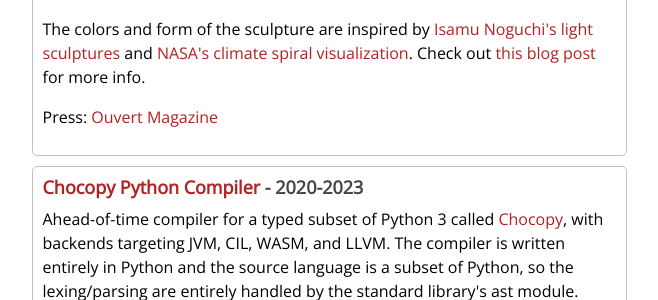
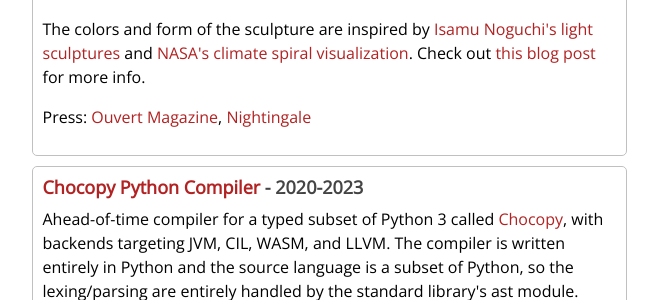
Before and after one commit to yangdanny97/yangdanny97.github.io, a Jekyll site: the page built from projects/index.html, in a window 1280 px wide and 900 px high, scrolled down 309 px. Shown: the part 154-454 px from the top of the window, without its empty margins (311-969 px from the left). Built offline with Jekyll 4.4.1, drawn with Linux system fonts in a browser that asks for light colours.

Commit message:
add nightingale link and image

```diff
--- a/projects/index.html
+++ b/projects/index.html
@@ -26,7 +26,7 @@
                     href="https://shop.noguchi.org/collections/akari-light-sculptures" target="_blank">Isamu Noguchi's
                     light sculptures</a> and <a href="https://svs.gsfc.nasa.gov/5057/" target="_blank">NASA's climate
                     spiral visualization</a>. Check out <a href="https://yangdanny97.github.io/blog/2024/11/22/from-data-to-art-rat-revolution">this blog post</a> for more info.</p>
-            <p>Press: <a href="https://ouvertmagazine.com/2024/04/26/dxd-using-art-and-design-to-humanize-data/"  target="_blank">Ouvert Magazine</a></p>
+            <p>Press: <a href="https://ouvertmagazine.com/2024/04/26/dxd-using-art-and-design-to-humanize-data/"  target="_blank">Ouvert Magazine</a>, <a href="https://nightingaledvs.com/making-rat-revolution/" target="_blank">Nightingale</a></p>
         </div>
         <div class="project-item">
             <h4><a href="https://github.com/yangdanny97/chocopy-python-compiler" target="_blank">Chocopy Python
```
Also changed, not shown: 1 other file.
